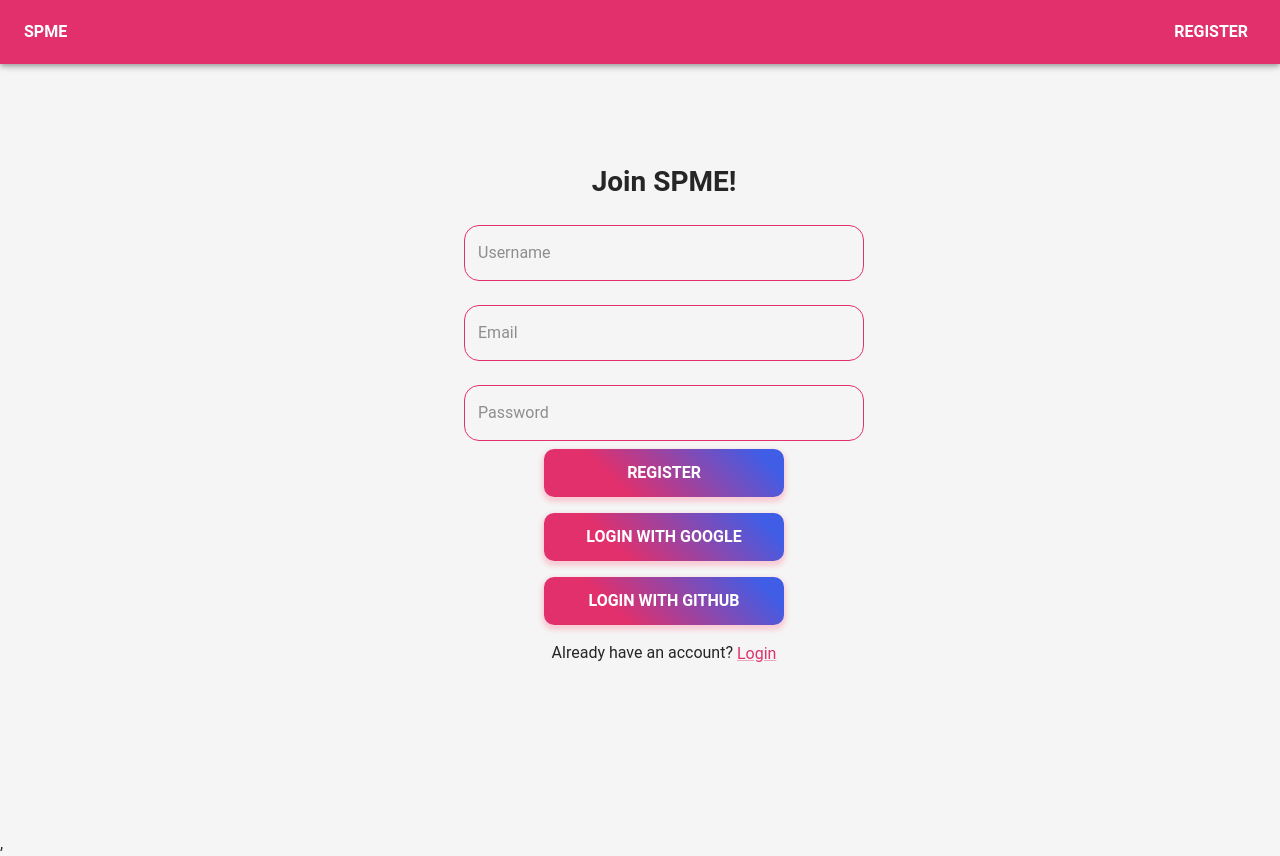
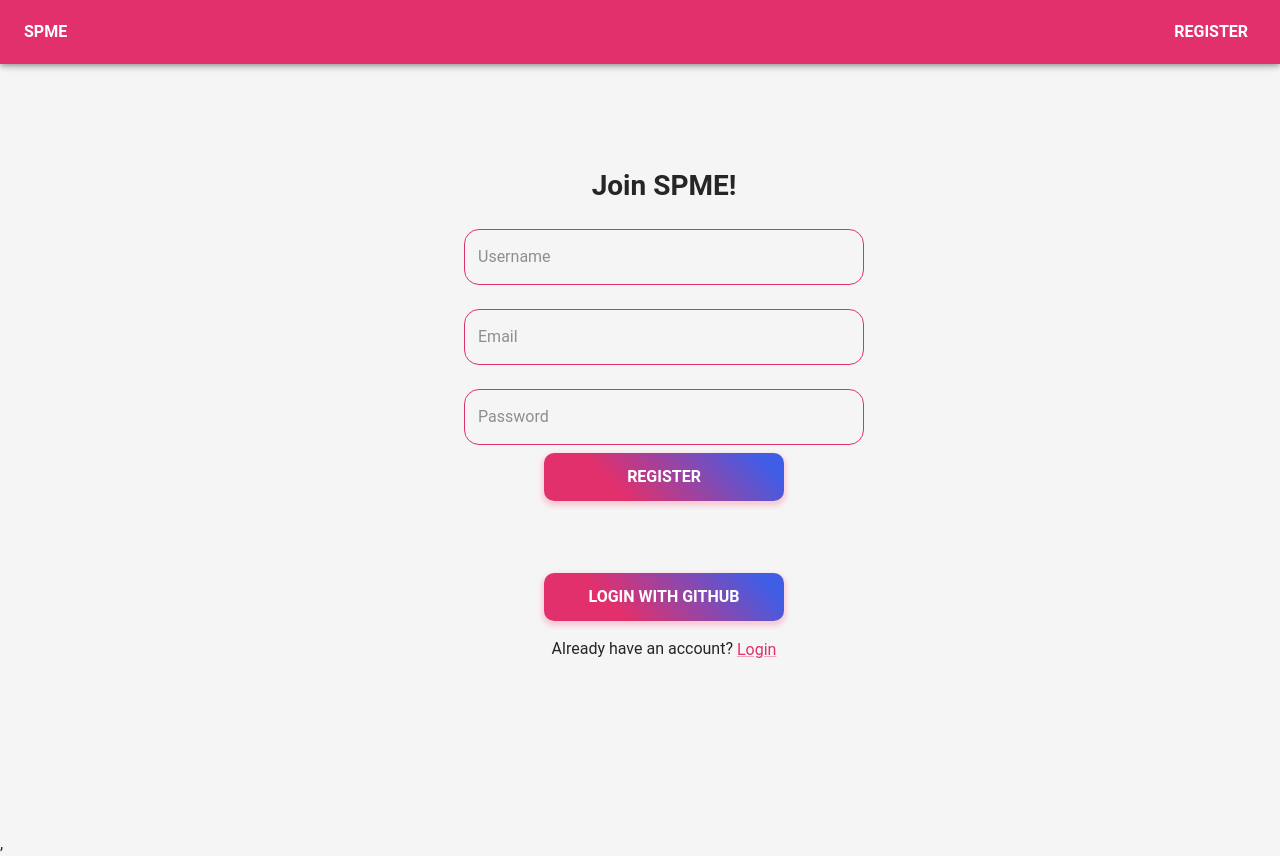
Before and after one commit to MarkoPl08/spme-react, a React (Vite) app: page /register in a window 1280 px wide. Shown: the top 856 px of the page. Built offline with nearby package versions, Linux system fonts and the light colour scheme.

Commit message:
rollback to default google button because custom one is not working

```diff
--- a/src/pages/auth/GoogleLoginComponent.tsx
+++ b/src/pages/auth/GoogleLoginComponent.tsx
@@ -1,10 +1,7 @@
-// src/components/GoogleLoginComponent.tsx
-
-import React, { useRef } from 'react';
+import React from 'react';
 import { GoogleLogin, CredentialResponse } from '@react-oauth/google';
 import { User } from '../../types/auth';
 import { useNavigate } from 'react-router-dom';
-import CustomButton from '../../components/CustomButton.tsx';
 
 interface GoogleLoginComponentProps {
     setUser: (user: User | null) => void;
@@ -13,7 +10,6 @@ interface GoogleLoginComponentProps {
 
 const GoogleLoginComponent: React.FC<GoogleLoginComponentProps> = ({ setUser, user }) => {
     const navigate = useNavigate();
-    const googleButtonRef = useRef<HTMLDivElement>(null);
 
     const handleSuccess = (response: CredentialResponse) => {
         fetch('http://localhost:3001/api/auth/google', {
@@ -43,23 +39,10 @@ const GoogleLoginComponent: React.FC<GoogleLoginComponentProps> = ({ setUser, us
         console.log('OAuth error occurred');
     };
 
-    const handleCustomButtonClick = () => {
-        if (googleButtonRef.current) {
-            googleButtonRef.current.querySelector('button')?.click();
-        }
-    };
-
     return (
         <>
             {!user && (
-                <>
-                    <div ref={googleButtonRef} style={{ display: 'none' }}>
-                        <GoogleLogin onSuccess={handleSuccess} onError={errorMessage} />
-                    </div>
-                    <CustomButton onClick={handleCustomButtonClick} variant="contained">
-                        Login with Google
-                    </CustomButton>
-                </>
+                <GoogleLogin onSuccess={handleSuccess} onError={errorMessage} />
             )}
         </>
     );
```
